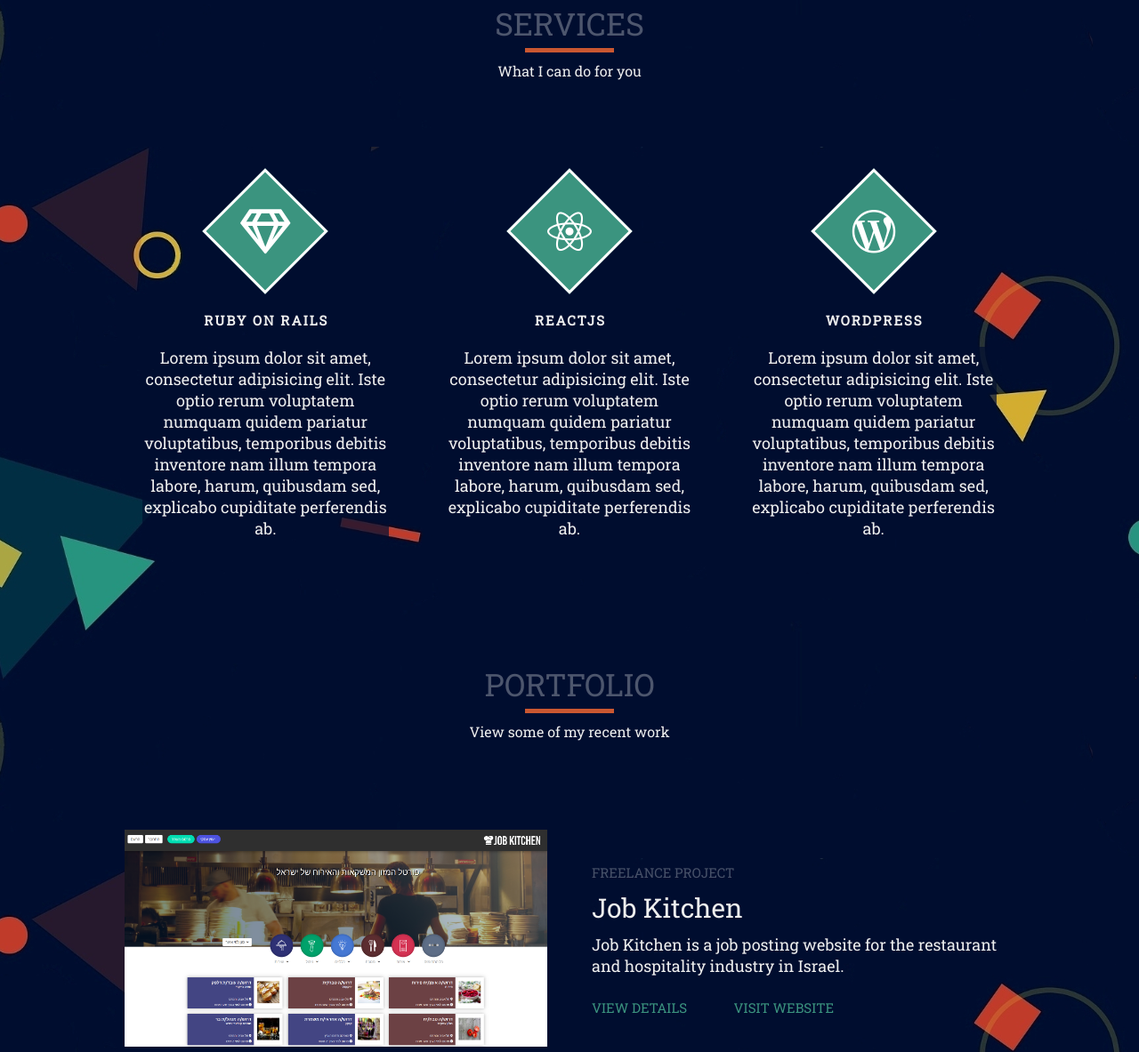
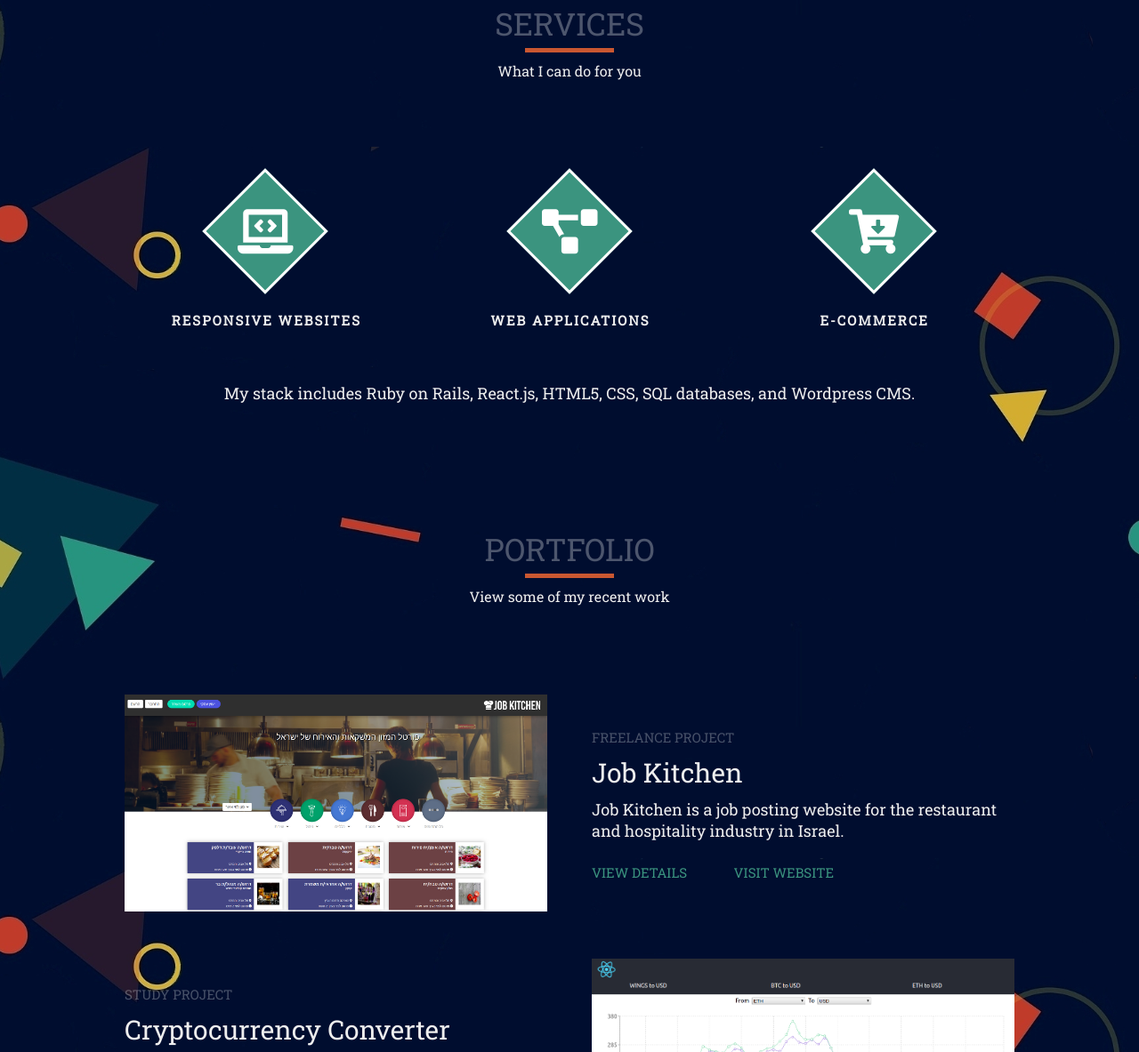
Before and after one commit to Druzius/Portfolio, a plain HTML site: page index.html in a window 1280 px wide. Shown: the part 1435-2618 px from the top of the page at 89% size. Drawn offline with nearby package versions, Linux system fonts and the light colour scheme.

Commit message:
services

```diff
--- a/index.html
+++ b/index.html
@@ -88,25 +88,28 @@
             <div class="my-skills">
                 <div class="skill" data-aos="fade-in" data-aos-delay="300">
                     <div class="icon-container">
-                        <i class="far fa-gem"></i>
+                        <i class="fas fa-laptop-code"></i>
                     </div>
-                    <h1>Ruby on Rails</h1>
-                    <p>Lorem ipsum dolor sit amet, consectetur adipisicing elit. Iste optio rerum voluptatem numquam quidem pariatur voluptatibus, temporibus debitis inventore nam illum tempora labore, harum, quibusdam sed, explicabo cupiditate perferendis ab.</p>
+                    <h1>Responsive websites</h1>
+                    <p> </p>
                 </div>
                 <div class="skill" data-aos="fade-in" data-aos-delay="600">
                     <div class="icon-container">
-                        <i class="fab fa-react"></i>
+                        <i class="fas fa-project-diagram"></i>
                     </div>
-                    <h1>ReactJS</h1>
-                    <p>Lorem ipsum dolor sit amet, consectetur adipisicing elit. Iste optio rerum voluptatem numquam quidem pariatur voluptatibus, temporibus debitis inventore nam illum tempora labore, harum, quibusdam sed, explicabo cupiditate perferendis ab.</p>
+                    <h1>Web applications</h1>
+                    <p> </p>
                 </div>
                 <div class="skill" data-aos="fade-in" data-aos-delay="900">
                     <div class="icon-container">
-                        <i class="fab fa-wordpress-simple"></i>
+                        <i class="fas fa-cart-arrow-down"></i>
                     </div>
-                    <h1>Wordpress</h1>
-                    <p>Lorem ipsum dolor sit amet, consectetur adipisicing elit. Iste optio rerum voluptatem numquam quidem pariatur voluptatibus, temporibus debitis inventore nam illum tempora labore, harum, quibusdam sed, explicabo cupiditate perferendis ab.</p>
+                    <h1>e-commerce</h1>
+                    <p> </p>
                 </div>
+            </div>
+            <div class="skill stack">
+              <p>My stack includes Ruby on Rails, React.js, HTML5, CSS, SQL databases, and Wordpress CMS.</p>
             </div>
         </div>
     </section>
--- a/main.css
+++ b/main.css
@@ -339,9 +339,9 @@
   margin: 2rem -2px 2rem 0;
 }
 
-.skill p{
+/*.services .container{
   background-color: rgba(0, 13, 47, 0.7);
-}
+}*/
 
 .icon-container{
   width: 10rem;
```
